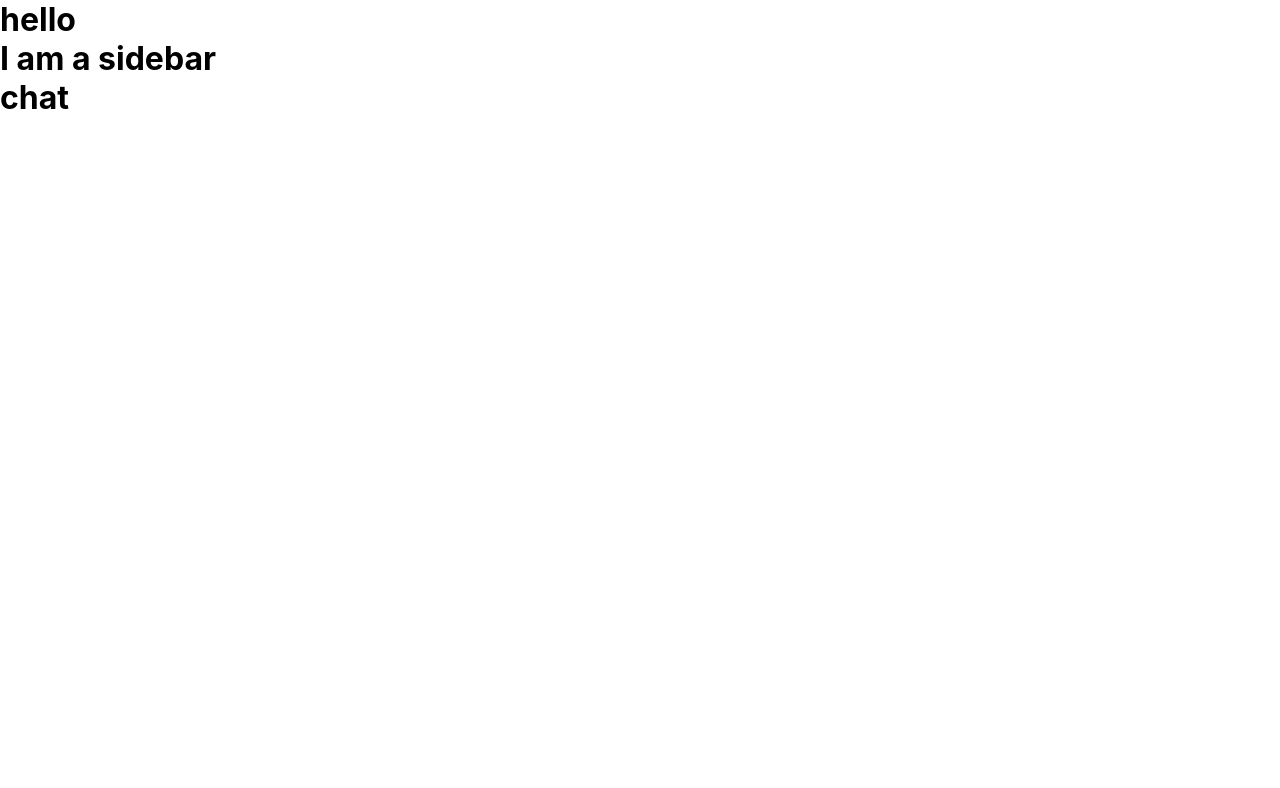
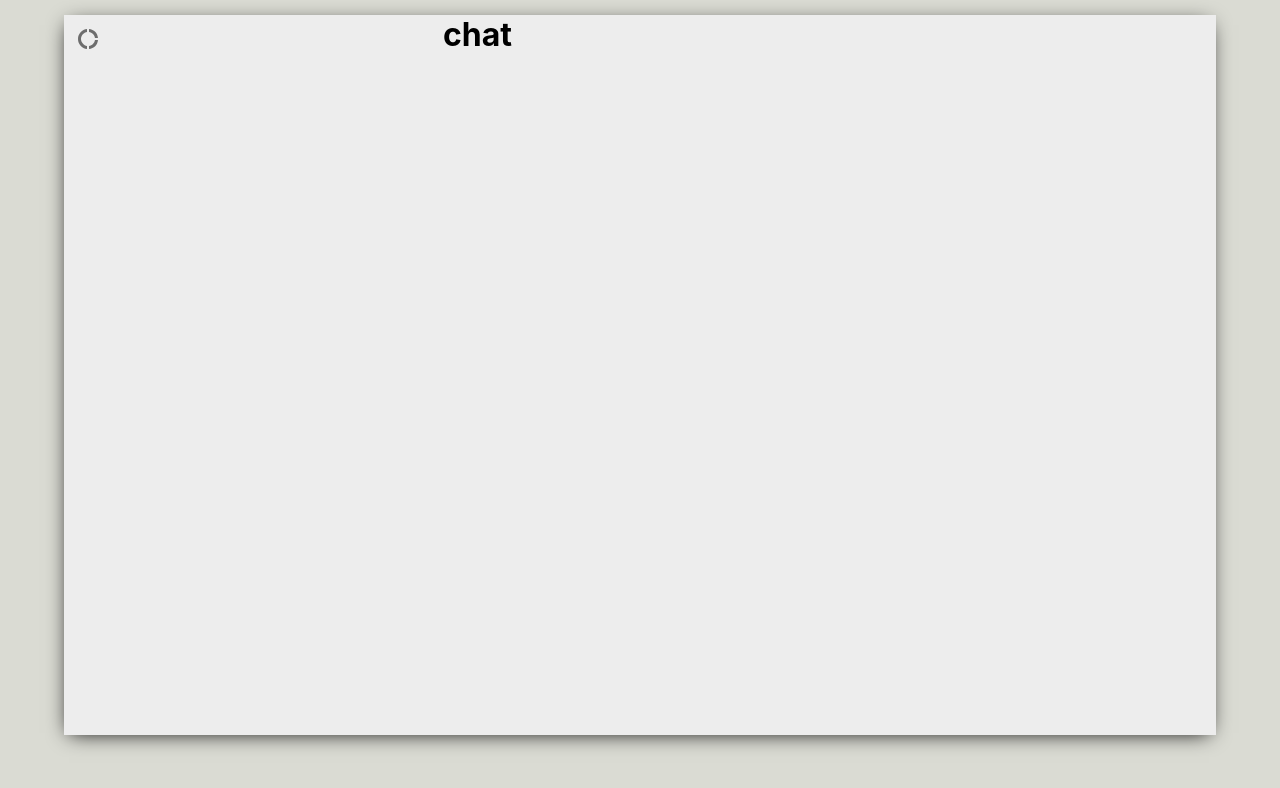
Before and after one commit to rafogi/whatsappClone, a React (Create React App) app in the folder client/: page / in a window 1280 px wide. Shown: the top 788 px of the page. Built offline with nearby package versions, Linux system fonts and the light colour scheme.

Commit message:
add icons to sidebar

```diff
--- a/client/package.json
+++ b/client/package.json
@@ -3,6 +3,8 @@
   "version": "0.1.0",
   "private": true,
   "dependencies": {
+    "@material-ui/core": "^4.11.2",
+    "@material-ui/icons": "^4.11.2",
     "@testing-library/jest-dom": "^5.11.6",
     "@testing-library/react": "^11.2.2",
     "@testing-library/user-event": "^12.5.0",
--- a/client/src/App.css
+++ b/client/src/App.css
@@ -0,0 +1,15 @@
+.App {
+  display:grid;
+  place-items:center;
+  height:100vh;
+  background-color: #dadbd3;
+}
+
+.app__body {
+  display:flex;
+  background-color: #ededed;
+  margin-top: -50px;
+  height:90vh;
+  width: 90vw;
+  box-shadow: -1px 4px 20px -6px rgba(0,0,0,1);
+}
--- a/client/src/App.js
+++ b/client/src/App.js
@@ -5,10 +5,10 @@
 function App() {
   return (
     <div className="App">
-      <h1>hello</h1>
-
-      <Sidebar/>
-      <Chat/>
+      <div className="app__body">
+        <Sidebar/>
+        <Chat/>
+      </div>
     </div>
   );
 }
--- a/client/src/Chat.css
+++ b/client/src/Chat.css
@@ -0,0 +1,5 @@
+.chat {
+  display: flex;
+  flex-direction: column;
+  flex:0.65;
+}
--- a/client/src/Sidebar.css
+++ b/client/src/Sidebar.css
@@ -0,0 +1,5 @@
+.sidebar {
+  display:flex;
+  flex-direction: column;
+  flex:0.35;
+}
--- a/client/src/Sidebar.js
+++ b/client/src/Sidebar.js
@@ -1,10 +1,19 @@
 import React from 'react';
 import "./Sidebar.css"
+import DonutLargeIcon from '@material-ui/icons/DonutLarge';
+import {Avatar, IconButton} from "@material-ui/core";
 
 const Sidebar = () => {
   return (
     <div className="sidebar">
-      <h1>I am a sidebar</h1>
+      <div className="sidebar__header">
+        <div className="sidebar__headerRight">
+          <IconButton>
+          <DonutLargeIcon />
+
+          </IconButton>
+        </div>
+      </div>
     </div>
   );
 };
```
Also changed, not shown: 2 other files (tests, documents, lock files or other folders).
